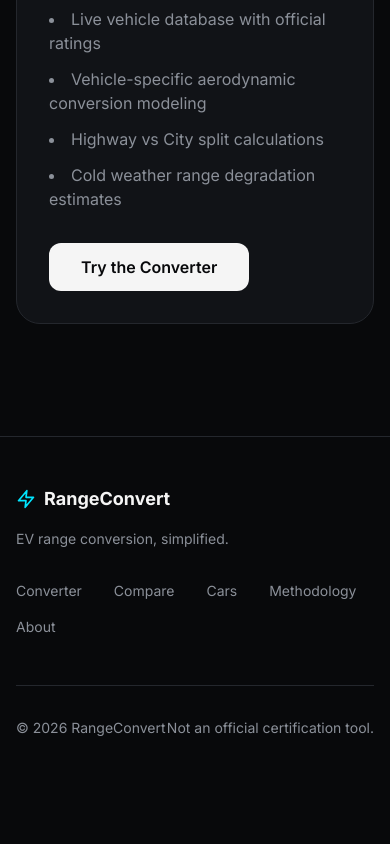
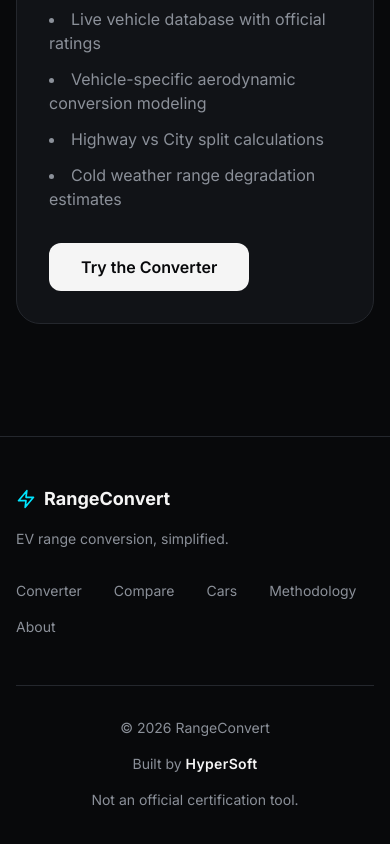
Before and after one commit to Alyan-T/ev-range-converter, a React (Vite) app: page /about in a window 390 px wide. Shown: the part 816-1660 px from the top of the page. Before the commit the page ends 1602 px from the top, so only its background shows below. Built offline with nearby package versions, Linux system fonts and the light colour scheme.

Commit message:
feat: add HyperSoft signature to footer

```diff
--- a/src/components/Footer.tsx
+++ b/src/components/Footer.tsx
@@ -24,8 +24,9 @@
             <Link to="/about" className="hover:text-foreground transition-colors">About</Link>
           </div>
         </div>
-        <div className="mt-12 pt-8 border-t border-border text-sm text-muted flex justify-between items-center">
-          <p>© 2026 RangeConvert</p>
+        <div className="mt-12 pt-8 border-t border-border text-sm text-muted flex flex-col md:flex-row justify-between items-center gap-4 text-center md:text-left">
+          <p>&copy; {new Date().getFullYear()} RangeConvert</p>
+          <p>Built by <span className="text-foreground font-semibold tracking-wide">HyperSoft</span></p>
           <p>Not an official certification tool.</p>
         </div>
       </div>
```
